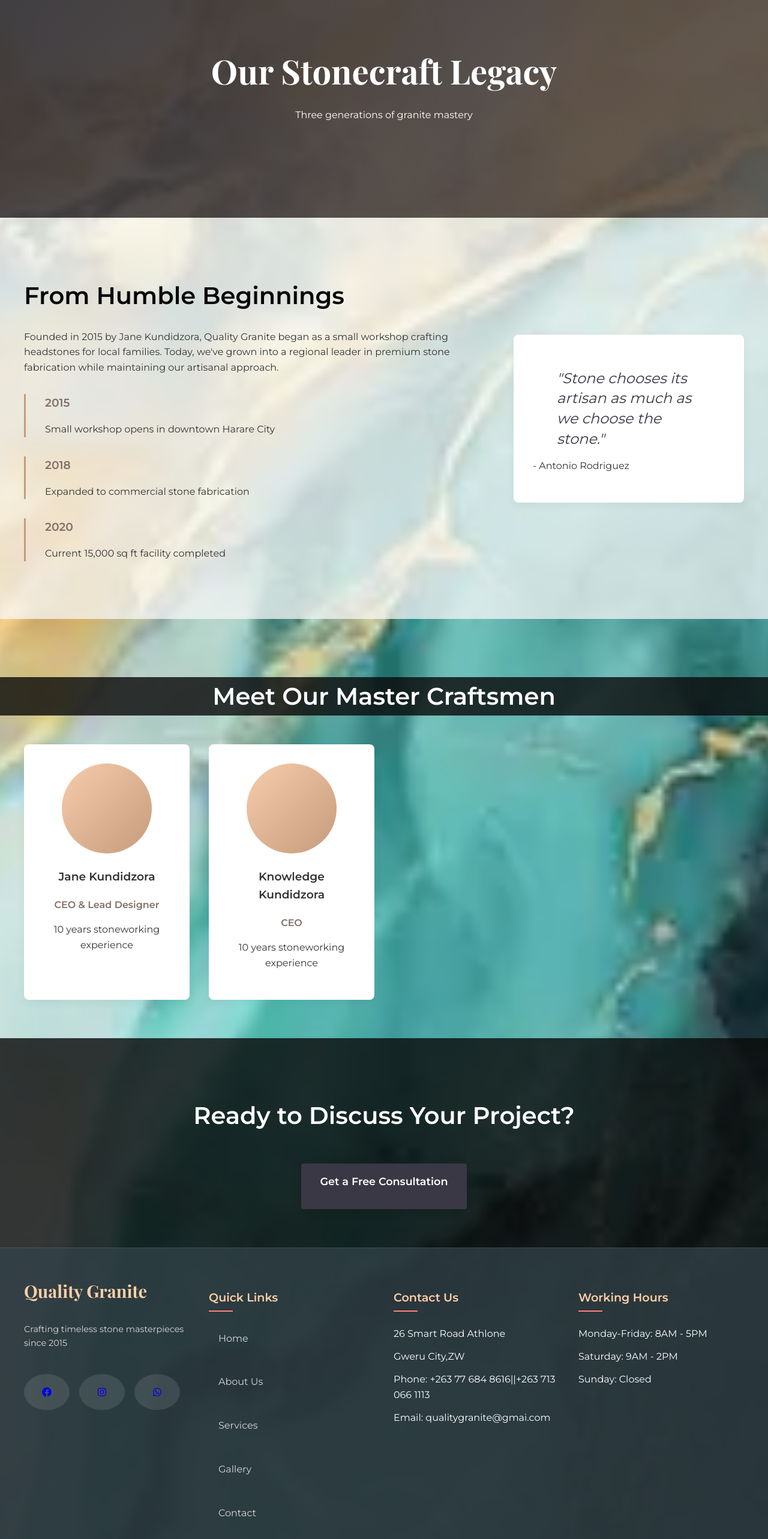
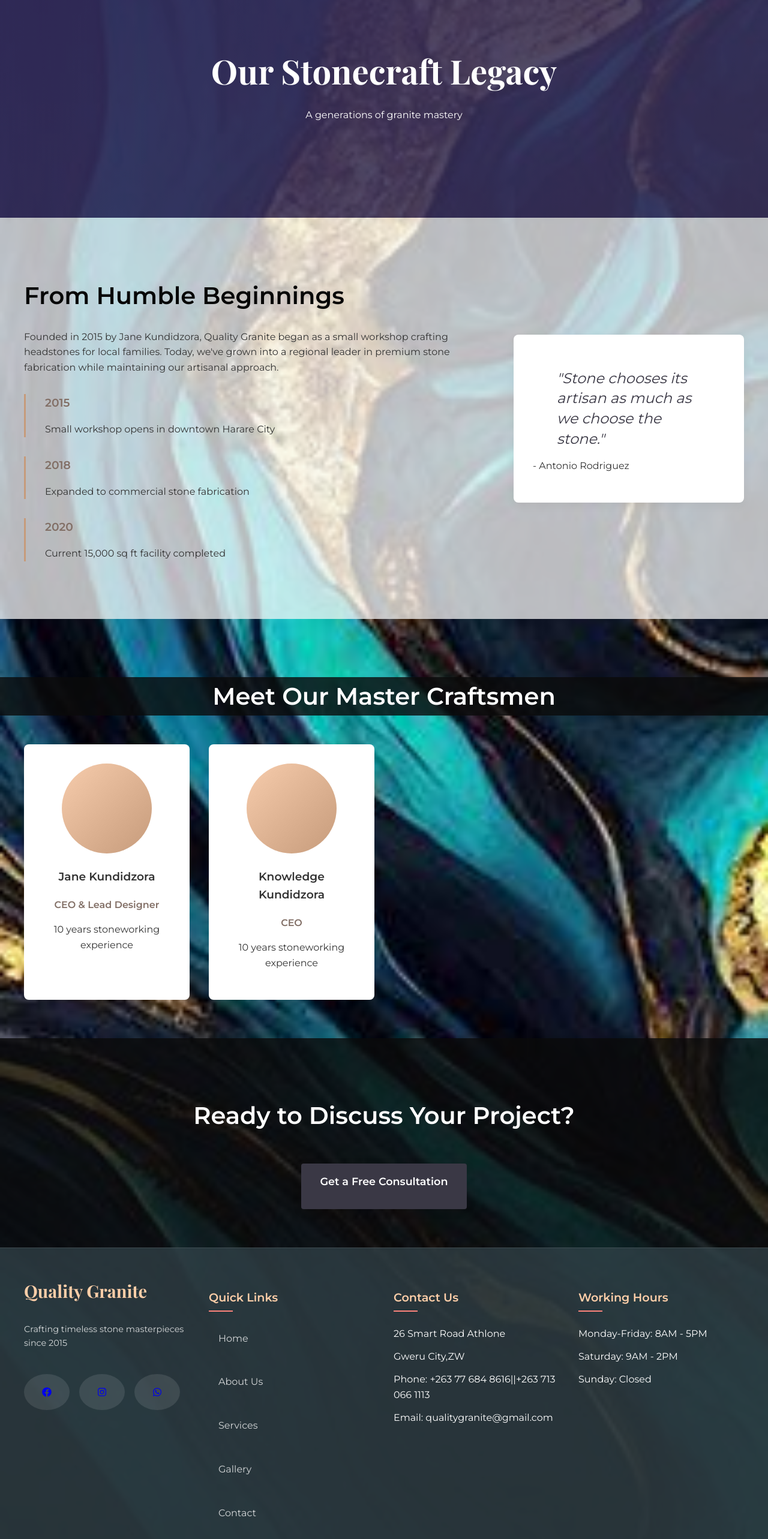
Before and after one commit to Panashe2217/Quality-granite, a React (Create React App) app: page /Quality-granite/about in a window 1280 px wide. Shown: the part 226-2792 px from the top of the page at 60% size. Built offline with nearby package versions, Linux system fonts and the light colour scheme.

Commit message:
Updated global background image, footer component, hero styles, and about page redesign

```diff
--- a/src/components/Footer.js
+++ b/src/components/Footer.js
@@ -42,7 +42,7 @@ const Footer = () => {
             <li>26 Smart Road Athlone</li>
             <li>Gweru City,ZW</li>
             <li>Phone: +263 77 684 8616||+263 713 066 1113</li>
-            <li>Email: qualitygranite@gmai.com</li>
+            <li>Email: qualitygranite@gmail.com</li>
           </ul>
         </div>
 
--- a/src/components/Hero/Hero.css
+++ b/src/components/Hero/Hero.css
@@ -16,7 +16,7 @@
   left: 0;
   width: 100%;
   height: 100%;
-  background: linear-gradient(-45deg, #2a363ba5, #3a4750bc, #4a5760b1, #5a6770);
+  background: linear-gradient(-45deg, #47488ea5, #2f6a94bc, #3374a1b1, #5a6770);
   background-size: 400% 400%;
   animation: gradientBG 15s ease infinite;
   z-index: -1;
--- a/src/pages/About.css
+++ b/src/pages/About.css
@@ -11,7 +11,7 @@
   align-items: center;
   justify-content: center;
   text-align: center;
-  background: linear-gradient(135deg, #3a3845dc 0%, #826f66c8 100%);
+  background: linear-gradient(135deg, #483d85dc 0%, #544786c8 100%);
   color: white;
   overflow: hidden;
 }
--- a/src/pages/About.js
+++ b/src/pages/About.js
@@ -10,7 +10,7 @@ const About = () => {
         <div className="hero-overlay"></div>
         <div className="hero-content">
           <h1>Our Stonecraft Legacy</h1>
-          <p>Three generations of granite mastery</p>
+          <p>A generations of granite mastery</p>
         </div>
       </section>
 
```
Also changed, not shown: src/tombstones/assets/global-bg.jpg.
